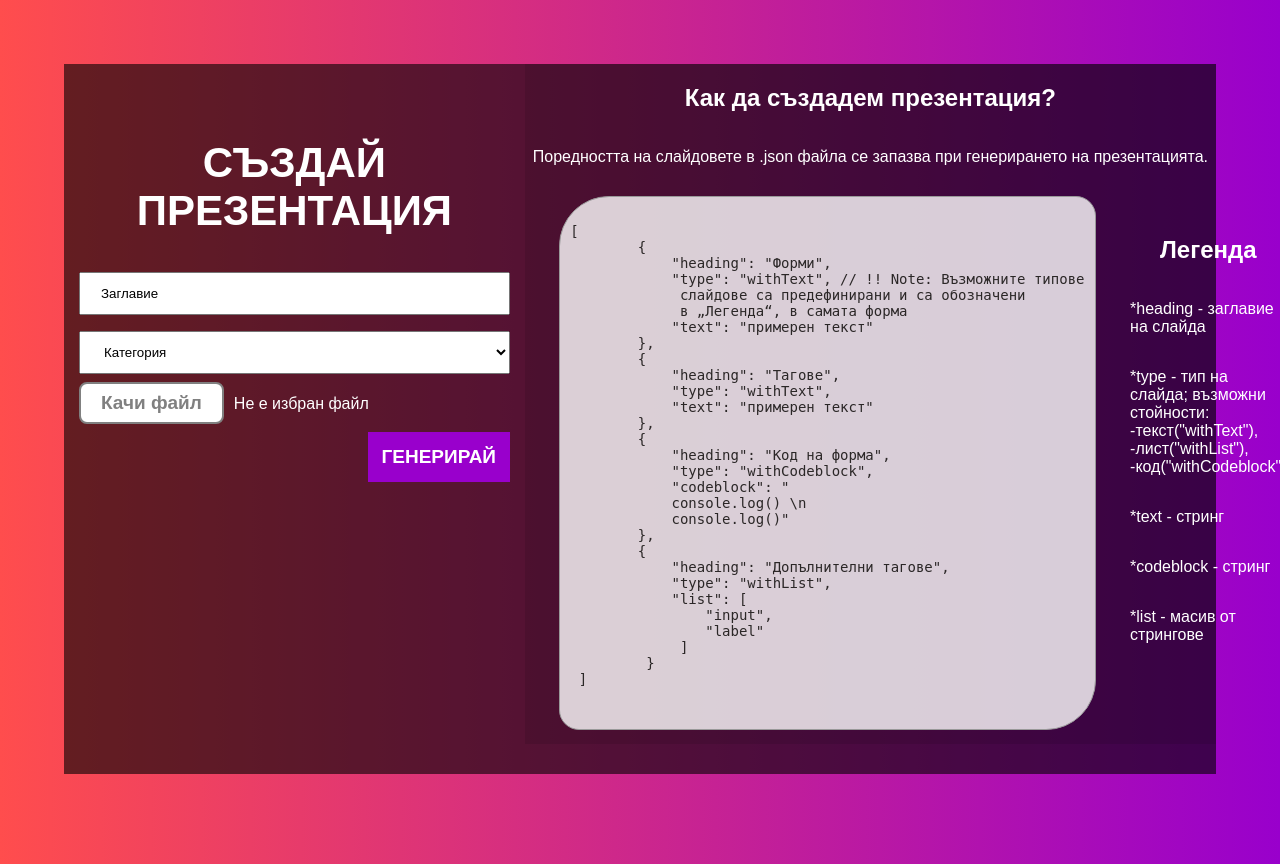
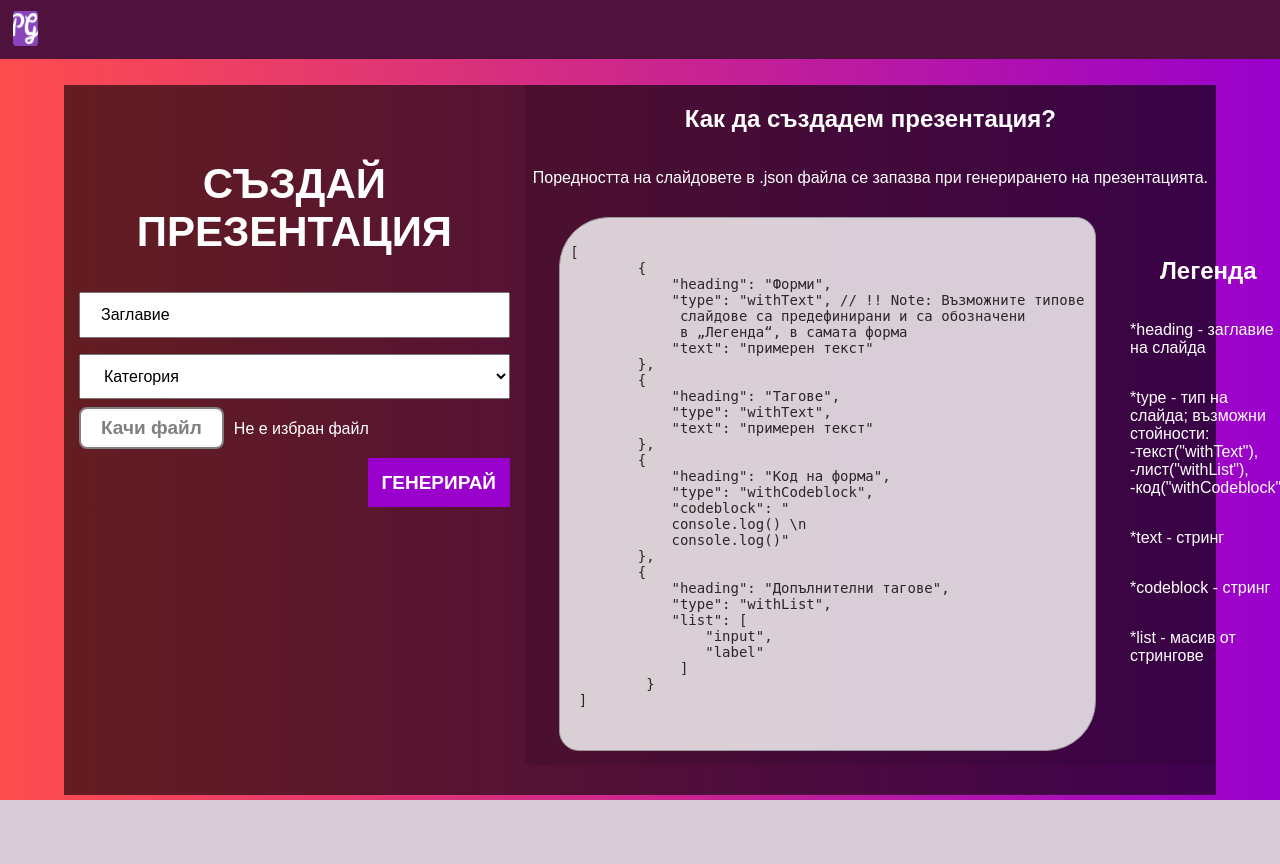
Before and after one commit to kstoimenova/presentation-generator, a PHP site: page /create-presentation.php in a window 1280 px wide. After the commit the page ends 800 px from the top, so only its background shows below. Run offline with PHP 8.4, Linux system fonts and the light colour scheme; data that the repository does not hold is empty.

Commit message:
Add icon to index on create presenation

```diff
--- a/css/create-presentation.css
+++ b/css/create-presentation.css
@@ -14,6 +14,7 @@ select {
     padding: 12px 20px;
     margin: 8px 0;
     box-sizing: border-box;
+    font-size: 16px;
 }
 
 textarea {
@@ -89,7 +90,7 @@ img {
 .frame {
     background-color: rgba(0, 0, 0, 0.6);
     height: fit-content;
-    margin: 5% 5%;
+    margin: 2% 5%;
 }
 
 .header {
@@ -214,3 +215,17 @@ input[type="file"] {
     font-weight: 600;
     overflow-wrap: break-word;
 }
+
+.nav-bar {
+    height: 5%;
+    width: 100%;
+    display: flex;
+    background-color: #4e123c;
+    padding-bottom: 1%;
+    padding-top: 0.5%;
+}
+
+.nav-item {
+    margin-left: 1%;
+    width: 2%;
+}
--- a/views/create-presentation.php
+++ b/views/create-presentation.php
@@ -20,6 +20,9 @@
 </head>
 
 <body>
+    <div class="nav-bar">
+            <a class="homeBtn nav-item" href="./index.php"><span><img src="./static/images/favicon-32x32.png"></span></a>
+    </div>
 <div class="frame">
         <div class="row">
             <div class="column-left">
@@ -52,10 +55,6 @@
 
                     </div>
                 </form>
-                <!-- <div class="img-container">
-                    <img src="static/images/add-presentation.jpg" alt="">
-                    <div class="bottom-right">Presentations made easy.</div>
-                </div> -->
             </div>
             <div class="column-right">
                 <div class="code-container">
```
Also changed, not shown: views/edit-slide.php (+0 -12 lines).
